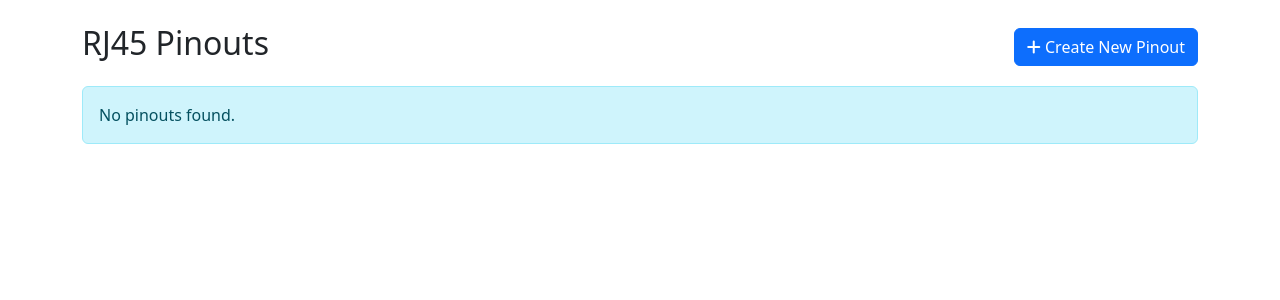
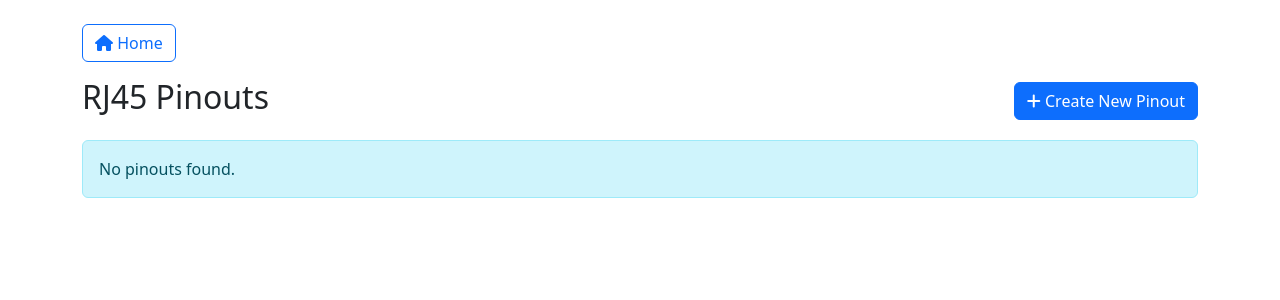
Before and after one commit to djorigin/MasterRepositry2025, a Django app: page /rj45pinout/ in a window 1280 px wide. Shown: the top 300 px of the page. Run offline with Django 5.2, Linux system fonts and the light colour scheme; data that the repository does not hold is empty; some libraries are stand-ins or nearby versions.

Commit message:
Add navigation buttons to RJ45 Pinout detail and list pages for improved user experience

```diff
--- a/GaiaProjectDjango/systemcore/templates/systemcore/rj45pinout/rj45pinout_detail.html
+++ b/GaiaProjectDjango/systemcore/templates/systemcore/rj45pinout/rj45pinout_detail.html
@@ -7,6 +7,9 @@
 {% block content %}
 
 <div id="test-output"></div>
+<a href="{% url 'systemcore:rj45pinout_list' %}" class="btn btn-outline-primary mb-3">
+  <i class="fa fa-home"></i> Back to List
+</a>
 <div class="container my-4">
   <div class="row">
     <div class="col-lg-8 mx-auto">
@@ -14,6 +17,7 @@
         <div class="card-header bg-primary text-white d-flex justify-content-between align-items-center">
           <h4 class="mb-0"><i class="fa fa-network-wired"></i> {{ pinout.name }}</h4>
           <div>
+
             <button class="btn btn-sm btn-warning" data-bs-toggle="modal" data-bs-target="#editPinoutModal">
               <i class="fa fa-edit"></i> Edit
             </button>
--- a/GaiaProjectDjango/systemcore/templates/systemcore/rj45pinout/rj45pinout_list.html
+++ b/GaiaProjectDjango/systemcore/templates/systemcore/rj45pinout/rj45pinout_list.html
@@ -3,6 +3,9 @@
 
 {% block content %}
 <div class="container my-4">
+  <a href="{% url 'systemcore:home' %}" class="btn btn-outline-primary mb-3">
+  <i class="fa fa-home"></i> Home
+</a>
   <div class="d-flex justify-content-between align-items-center mb-3">
     <h2>RJ45 Pinouts</h2>
     <a href="{% url 'systemcore:rj45pinout_bulk_create' %}" class="btn btn-primary">
```
